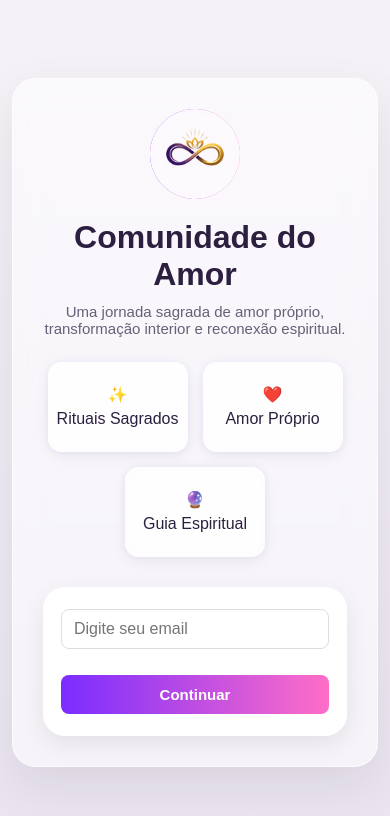
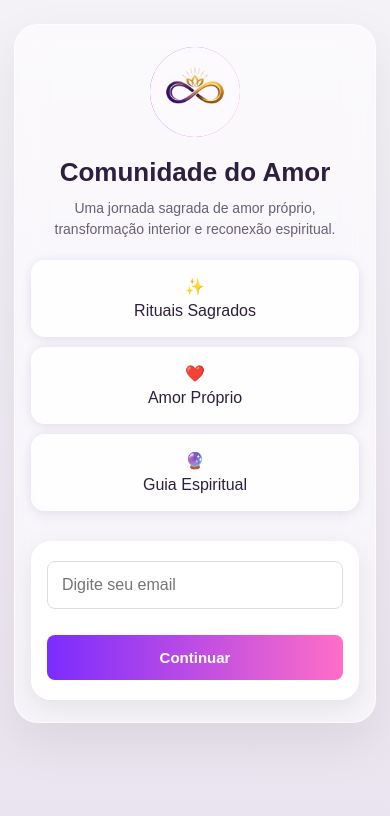
Before and after one commit to italooandrade-code/Comunidade-do-amor, a website: page login.html in a window 390 px wide. Drawn offline with Linux system fonts and the light colour scheme.

```diff
--- a/admin.css
+++ b/admin.css
@@ -89,40 +89,51 @@ button {
 }
 
 @media (max-width: 768px) {
+  body {
+    height: auto;
+    min-height: 100vh;
+    padding: 16px;
+    align-items: flex-start;
+  }
+
   .container {
-    width: min(100% - 24px, 100%);
+    width: 100%;
+    max-width: 100%;
     padding: 20px 0;
   }
 
-  .admin-card,
-  .card {
+  .admin-card {
     width: 100%;
-    padding: 18px;
+    padding: 22px 18px;
     border-radius: 22px;
   }
 
-  h1 {
-    font-size: 30px;
+  .admin-card h1 {
+    font-size: 28px;
     text-align: center;
   }
 
-  form {
-    width: 100%;
+  .subtitle {
+    text-align: center;
+    font-size: 15px;
   }
 
   input {
-    width: 100%;
     font-size: 16px;
   }
 
   button {
-    width: 100%;
     font-size: 15px;
+  }
+
+  .user-list {
+    max-height: none;
   }
 
   .user-item {
     flex-direction: column;
     align-items: flex-start;
-    gap: 10px;
+    gap: 8px;
+    word-break: break-word;
   }
 }
--- a/create-password.css
+++ b/create-password.css
@@ -98,25 +98,30 @@ button:hover {
 }
 
 @media (max-width: 768px) {
+
+  body {
+    height: auto;
+    min-height: 100vh;
+    padding: 16px;
+  }
+
   .container {
-    width: min(100% - 24px, 100%);
+    width: 100%;
+    max-width: 100%;
     padding: 20px 0;
   }
 
-  .card,
-  .password-card,
-  .create-password-card {
+  .login-card {
     width: 100%;
-    padding: 22px 18px;
+    padding: 28px 18px;
     border-radius: 22px;
   }
 
-  h1 {
-    font-size: 30px;
+  .login-card h1 {
+    font-size: 28px;
     text-align: center;
   }
 
-  p,
   .subtitle {
     font-size: 15px;
     text-align: center;
@@ -127,7 +132,7 @@ button:hover {
   }
 
   button {
-    width: 100%;
     font-size: 15px;
   }
+
 }
--- a/global.css
+++ b/global.css
@@ -128,18 +128,7 @@ body {
   opacity: 0.7;
 }
 
-/* RESPONSIVO */
-@media (max-width: 768px) {
 
-  .container {
-    padding: 20px;
-  }
-
-  .card-grid {
-    grid-template-columns: 1fr;
-  }
-
-}
 
 /* BLOCO DE BOAS-VINDAS */
 .welcome-box {
@@ -185,36 +174,76 @@ body {
 }
 
 @media (max-width: 768px) {
-  .container {
-    width: min(100% - 24px, 100%);
-    padding: 20px 0;
+
+  body {
+    padding: 14px;
   }
 
-  h1 {
-    font-size: 30px;
-    text-align: center;
+  .container {
+    width: 100%;
+    padding: 10px 0;
   }
 
-  .subtitle,
-  #welcomeText {
-    font-size: 15px;
-    text-align: center;
+  .header {
+    flex-direction: column;
+    align-items: flex-start;
+    gap: 14px;
   }
 
-  .cards,
-  .grid,
-  .home-grid {
+  .header-left {
+    width: 100%;
+  }
+
+  .header-left h1 {
+    font-size: 28px;
+  }
+
+  .header-subtitle {
+    font-size: 15px;
+  }
+
+  .user-info {
+    width: 100%;
+    justify-content: space-between;
+  }
+
+  .welcome-box,
+  .daily-message {
+    padding: 18px;
+    border-radius: 20px;
+  }
+
+  .welcome-box h2 {
+    font-size: 24px;
+  }
+
+  .welcome-box p,
+  .daily-message p {
+    font-size: 15px;
+    line-height: 1.5;
+  }
+
+  .section-title {
+    font-size: 18px;
+  }
+
+  .card-grid {
     grid-template-columns: 1fr;
+    gap: 14px;
   }
 
   .card {
     width: 100%;
-    padding: 18px;
+    padding: 20px;
     border-radius: 22px;
   }
 
-  button {
-    width: 100%;
-    font-size: 15px;
+  .card h3 {
+    font-size: 17px;
   }
+
+  .card p {
+    font-size: 14px;
+  }
+
 }
--- a/login.css
+++ b/login.css
@@ -187,33 +187,62 @@ button:hover {
 }
 
 @media (max-width: 768px) {
+
+  body {
+    height: auto;
+    min-height: 100vh;
+    padding: 14px;
+    align-items: flex-start;
+  }
+
   .container {
-    width: min(100% - 24px, 100%);
-    padding: 20px 0;
+    width: 100%;
+    max-width: 100%;
+    padding: 10px 0;
+  }
+
+  .main-box {
+    padding: 22px 16px;
+    border-radius: 24px;
+  }
+
+  .hero h1 {
+    font-size: 26px;
+    line-height: 1.2;
+  }
+
+  .subtitle {
+    font-size: 14px;
+    line-height: 1.5;
+    margin-bottom: 20px;
+  }
+
+  .info-cards {
+    gap: 10px;
+  }
+
+  .info-card {
+    width: 100%;
+    max-width: 100%;
+    height: auto;
+    padding: 16px;
   }
 
   .login-card {
     width: 100%;
-    padding: 22px 18px;
-    border-radius: 22px;
-  }
-
-  h1 {
-    font-size: 30px;
-    text-align: center;
-  }
-
-  .subtitle {
-    font-size: 15px;
-    text-align: center;
+    max-width: 100%;
+    padding: 20px 16px;
+    border-radius: 20px;
   }
 
   input {
     font-size: 16px;
+    padding: 14px;
   }
 
   button {
-    width: 100%;
     font-size: 15px;
+    padding: 14px;
   }
+
 }
--- a/login.html
+++ b/login.html
@@ -2,6 +2,7 @@
 <html lang="pt-br">
 <head>
   <meta charset="UTF-8">
+  <meta name="viewport" content="width=device-width, initial-scale=1.0">
   <title>Comunidade do Amor</title>
   <link rel="stylesheet" href="login.css">
 </head>
```
Also changed, not shown: create-password.html (+1 -0 lines), home.html (+1 -0 lines).
